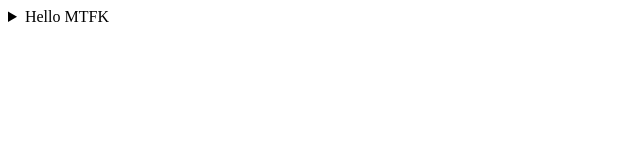
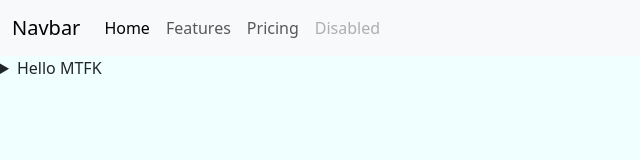
Before and after one commit to zinmu01za/MyGit, a plain HTML site: page index.html in a window 1280 px wide. Shown: the whole page, without its empty margins (0-640 px from the left). Drawn offline with nearby package versions, Linux system fonts and the light colour scheme.

Commit message:
Boostrap

```diff
--- a/index.html
+++ b/index.html
@@ -4,8 +4,38 @@
     <meta charset="UTF-8">
     <meta name="viewport" content="width=device-width, initial-scale=1.0">
     <title>Hello Agian</title>
+    <link href="https://cdn.jsdelivr.net/npm/bootstrap@5.3.3/dist/css/bootstrap.min.css" rel="stylesheet" integrity="sha384-QWTKZyjpPEjISv5WaRU9OFeRpok6YctnYmDr5pNlyT2bRjXh0JMhjY6hW+ALEwIH" crossorigin="anonymous">
+    <script src="https://cdn.jsdelivr.net/npm/bootstrap@5.3.3/dist/js/bootstrap.bundle.min.js" integrity="sha384-YvpcrYf0tY3lHB60NNkmXc5s9fDVZLESaAA55NDzOxhy9GkcIdslK1eN7N6jIeHz" crossorigin="anonymous"></script>
+
+
+
+
 </head>
-<body>
+<body style="background-color: azure;">
+    <nav class="navbar navbar-expand-lg bg-body-tertiary">
+        <div class="container-fluid">
+          <a class="navbar-brand" href="#">Navbar</a>
+          <button class="navbar-toggler" type="button" data-bs-toggle="collapse" data-bs-target="#navbarNav" aria-controls="navbarNav" aria-expanded="false" aria-label="Toggle navigation">
+            <span class="navbar-toggler-icon"></span>
+          </button>
+          <div class="collapse navbar-collapse" id="navbarNav">
+            <ul class="navbar-nav">
+              <li class="nav-item">
+                <a class="nav-link active" aria-current="page" href="#">Home</a>
+              </li>
+              <li class="nav-item">
+                <a class="nav-link" href="#">Features</a>
+              </li>
+              <li class="nav-item">
+                <a class="nav-link" href="#">Pricing</a>
+              </li>
+              <li class="nav-item">
+                <a class="nav-link disabled" aria-disabled="true">Disabled</a>
+              </li>
+            </ul>
+          </div>
+        </div>
+    </nav>
     <details>
         <summary>
             Hello MTFK
```
